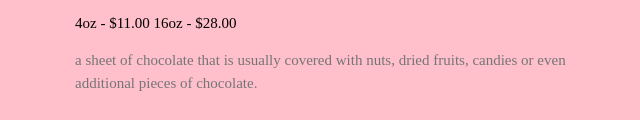
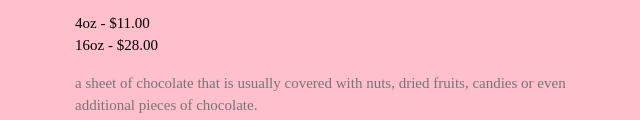
Before and after one commit to danielalemayehu/snikeysfinal, a plain HTML site: page index.html in a window 1280 px wide. Shown: the part 1639-1759 px from the top of the page, without its empty margins (39-679 px from the left). Drawn offline with nearby package versions, Linux system fonts and the light colour scheme.

Commit message:
Update index.html

```diff
--- a/index.html
+++ b/index.html
@@ -100,7 +100,7 @@ h1, h2, h3, h4, h5, h6 {
      <div class="card">
   <img src="https://thenovicechefblog.com/wp-content/uploads/2019/05/Dark-Chocolate-Bark-1-sm.jpg" alt="Denim Jeans" style="width:35%">
   <h1>Chocolate Bark</h1>
-  <p class="price">4oz - $11.00  16oz - $28.00</p>
+  <p class="price">4oz - $11.00  <br> 16oz - $28.00</p>
    <p class="w3-text-grey">a sheet of chocolate that is usually covered with nuts, dried fruits, candies or even additional pieces of chocolate.</p><br>
 
 </div>
```
